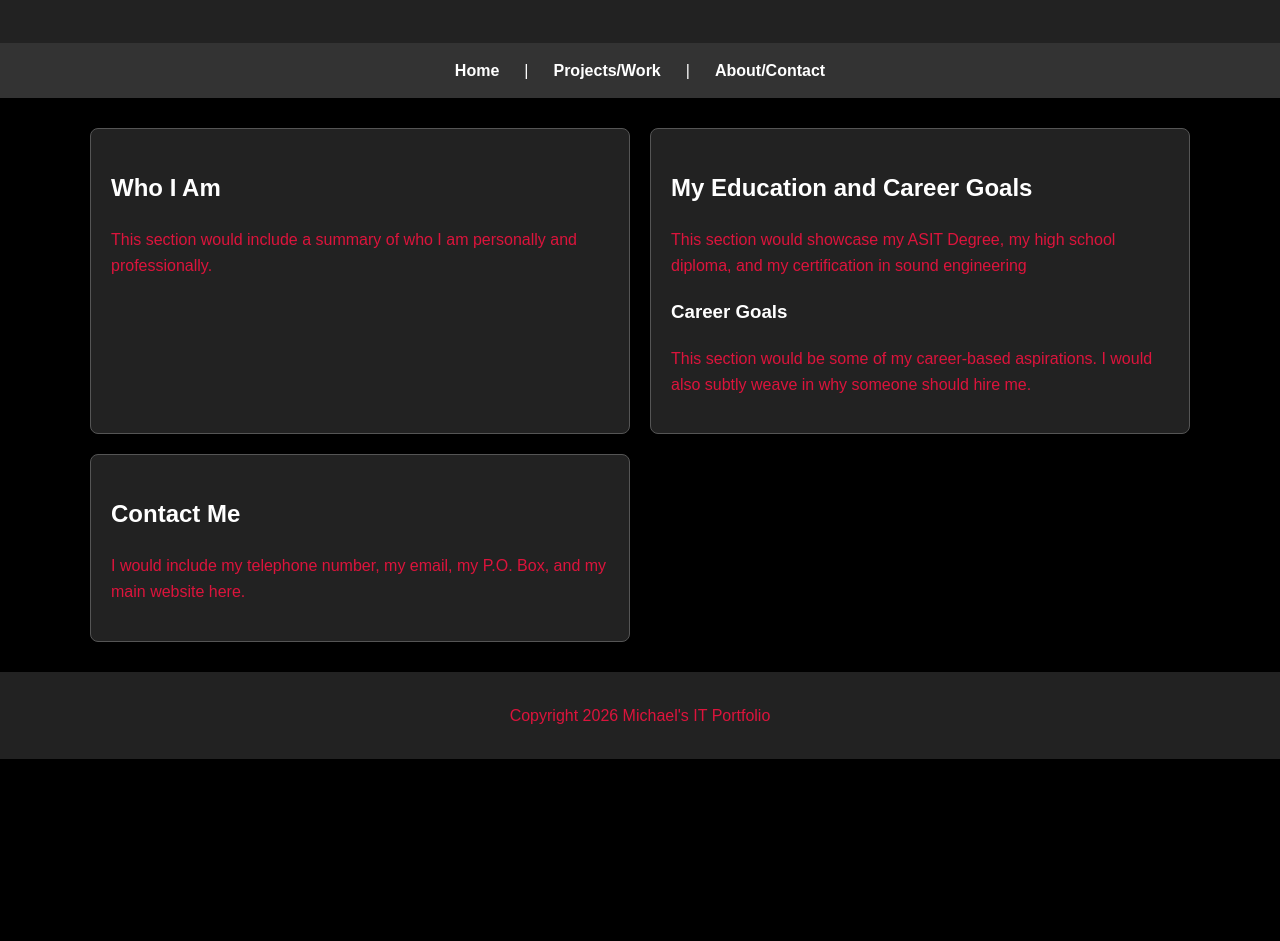
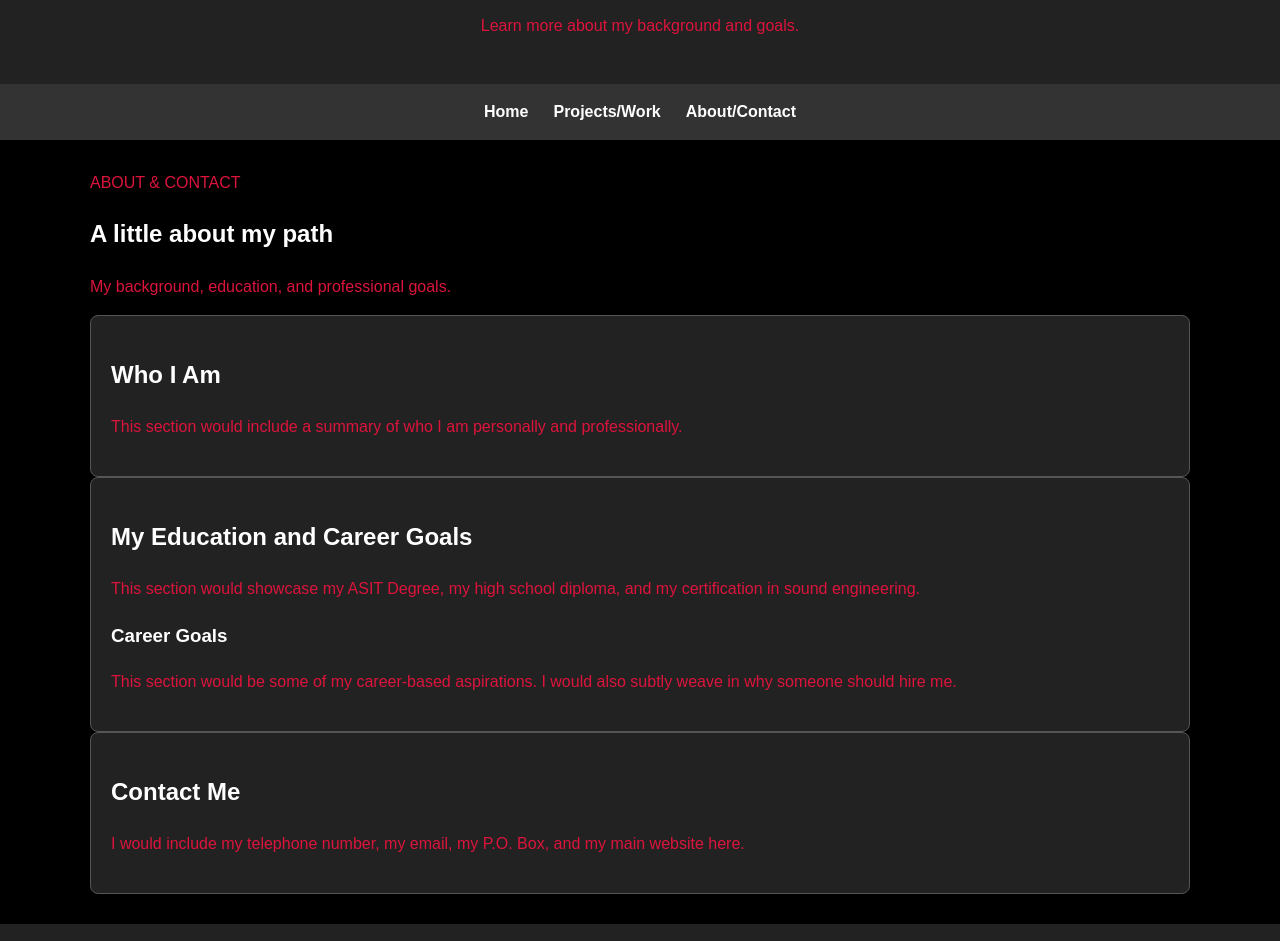
Before and after one commit to mikemorelli126/Morelli_ITWEBSITE_2026_With_CSS, a plain HTML site: page about.html in a window 1280 px wide. Shown: the part 153-1094 px from the top of the page. Before the commit the page ends 912 px from the top, so only its background shows below. Drawn offline with Linux system fonts and the light colour scheme.

Commit message:
Build responsive portfolio styling and page layouts

```diff
--- a/about.html
+++ b/about.html
@@ -1,46 +1,52 @@
-
 <!DOCTYPE html>
 <html lang="en">
 <head>
     <meta charset="UTF-8">
+    <meta name="viewport" content="width=device-width, initial-scale=1.0">
+    <meta name="description" content="Learn about Michael's background, education, career goals, and contact information.">
     <title>About/Contact | Michael's IT Portfolio</title>
+    <link rel="preconnect" href="https://fonts.googleapis.com">
+    <link rel="preconnect" href="https://fonts.gstatic.com" crossorigin>
+    <link href="https://fonts.googleapis.com/css2?family=Poppins:wght@400;500;600;700&family=Roboto:wght@400;500&display=swap" rel="stylesheet">
     <link rel="stylesheet" href="styles.css">
 </head>
 <body>
-    <header>
+    <header class="site-header">
+        <div class="header-inner">
+            <p class="eyebrow">GET TO KNOW ME</p>
             <h1>About Me</h1>
-        <p id="banner-description3">Learn more about my background and goals.</p>
+            <p id="banner-description3" class="banner-description">Learn more about my background and goals.</p>
+        </div>
     </header>
-
-    <nav>
-        <a href="index.html">Home</a> |
-        <a href="projects.html">Projects/Work</a> |
-        <a href="about.html">About/Contact</a>
+    <nav class="site-nav" aria-label="Main navigation">
+        <a href="index.html">Home</a>
+        <a href="projects.html">Projects/Work</a>
+        <a href="about.html" aria-current="page">About/Contact</a>
     </nav>
-    <main>
-        <div class="white-text">
-        <section>
+    <main class="page-content">
+        <div class="page-intro">
+            <p class="eyebrow">ABOUT &amp; CONTACT</p>
+            <h2>A little about my path</h2>
+            <p>My background, education, and professional goals.</p>
+        </div>
+        <div class="content-grid content-grid--three">
+            <section class="content-card">
                 <h2>Who I Am</h2>
-            <p> This section would include a summary of who I am personally and professionally.
-            </p>
+                <p>This section would include a summary of who I am personally and professionally.</p>
             </section>
-
-        <section>
-            <h2>My Education and Career Goals</h2>            <p>This section would showcase my ASIT Degree, my high school diploma, and my certification in sound engineering</p>
-
+            <section class="content-card">
+                <h2>My Education and Career Goals</h2>
+                <p>This section would showcase my ASIT Degree, my high school diploma, and my certification in sound engineering.</p>
                 <h3>Career Goals</h3>
-            <p> This section would be some of my career-based aspirations. I would also subtly weave in why someone should hire me.
-            </p>
+                <p>This section would be some of my career-based aspirations. I would also subtly weave in why someone should hire me.</p>
             </section>
-
-        <section>
+            <section class="content-card">
                 <h2>Contact Me</h2>
-            <p> I would include my telephone number, my email, my P.O. Box, and my main website here.
-            </p>
+                <p>I would include my telephone number, my email, my P.O. Box, and my main website here.</p>
             </section>
         </div>
     </main>
-    <footer>
+    <footer class="site-footer">
         <p>Copyright 2026 Michael's IT Portfolio</p>
     </footer>
 </body>
```
Lines whose indentation alone changed are shown as unchanged.
